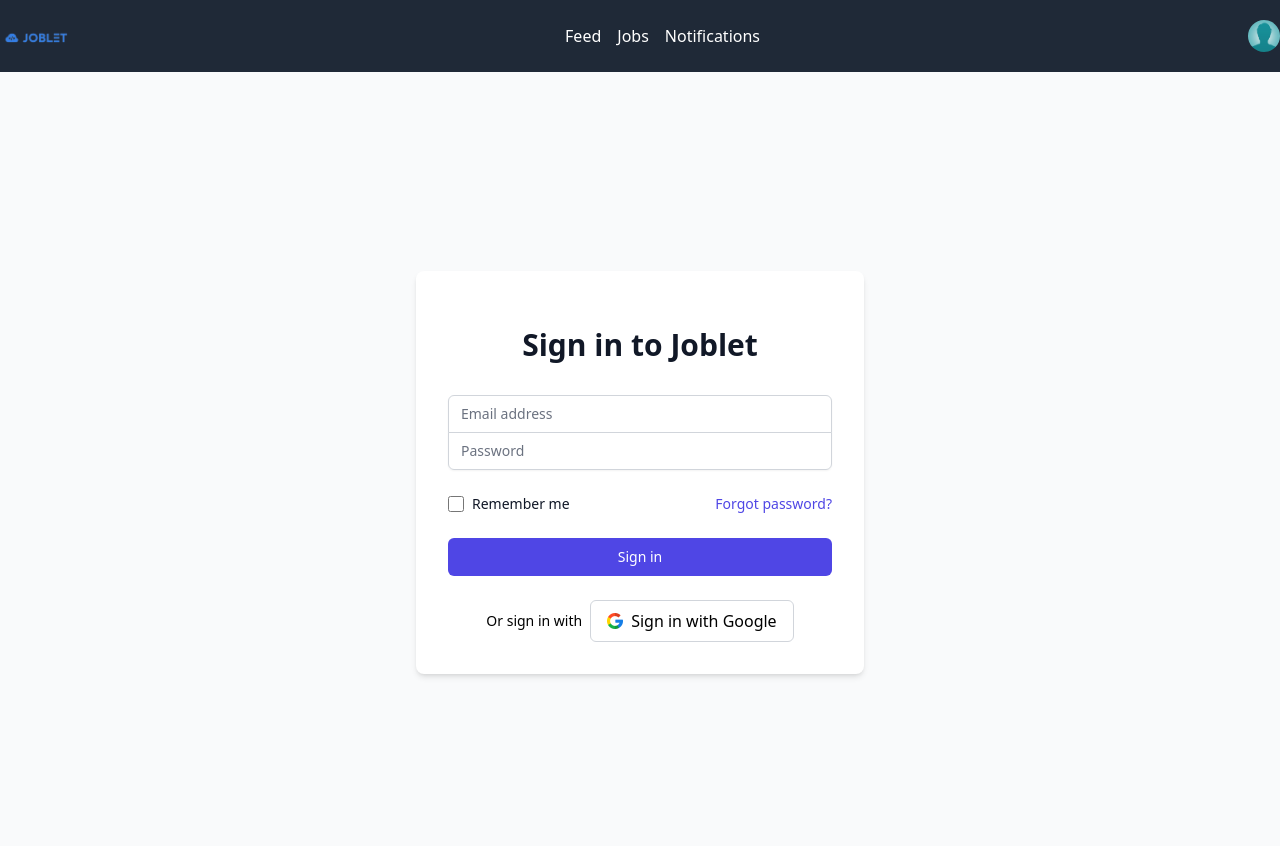
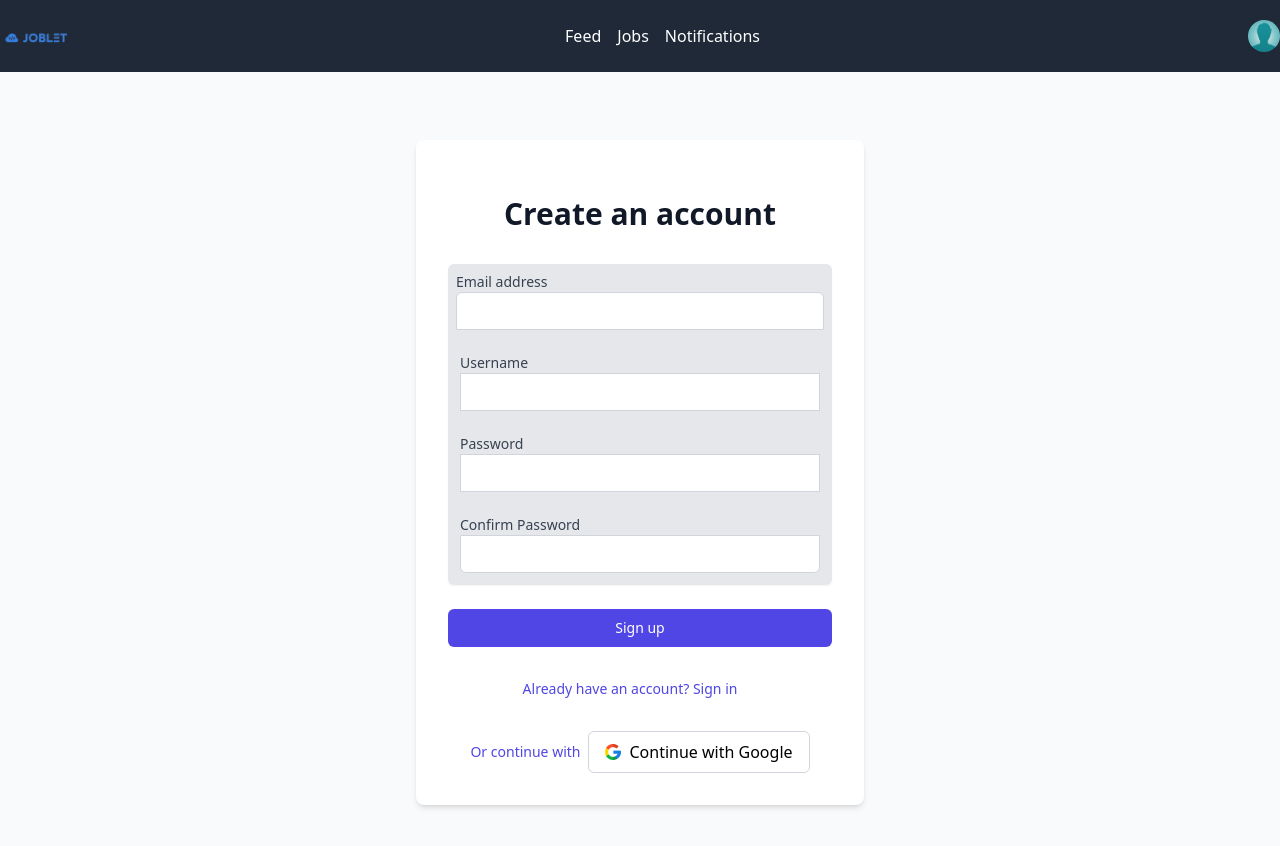
Before and after one commit to talib-raath/JobLet, a React (Create React App) app in the folder joblet/: page /login in a window 1280 px wide. Shown: the top 846 px of the page. Built offline with nearby package versions, Linux system fonts and the light colour scheme.

Commit message:
made some changing in styling

```diff
--- a/joblet/package.json
+++ b/joblet/package.json
@@ -8,6 +8,7 @@
     "@testing-library/user-event": "^13.5.0",
     "react": "^18.2.0",
     "react-dom": "^18.2.0",
+    "react-icons": "^5.0.1",
     "react-router-dom": "^6.22.3",
     "react-scripts": "5.0.1",
     "web-vitals": "^2.1.4"
--- a/joblet/src/App.js
+++ b/joblet/src/App.js
@@ -14,8 +14,9 @@ const App = () => {
     <Routes>
         <Route path="/" element={<Home/>} />
         <Route path="/jobs" element={<Jobs/>} />
-        <Route path="/login" element={<Signin/>} />
+        <Route path="/signin" element={<Signin/>} />
         <Route path="/signup" element={<Signup/>} />
+        <Route path="/login" element={<Signup/>} />
       </Routes>
       </BrowserRouter>
   );
--- a/joblet/src/pages/Signin.js
+++ b/joblet/src/pages/Signin.js
@@ -15,35 +15,43 @@ const Signin = () => {
             </h2>
           </div>
           <form className="mt-8 space-y-6" method='POST'>
-            <div className="rounded-md shadow-sm -space-y-px">
-              <div>
-                <label htmlFor="email-address" className="sr-only">
-                  Email address
-                </label>
+            <div className="rounded-md shadow-sm -space-y-px bg-gray-200 ">
+              <div className="mb-2 p-3">
                 <input
-                  id="email-address"
-                  name="email"
-                  type="email"
-                  autoComplete="email"
+                  id="username"
+                  name="username"
+                  type="text"
+                  autoComplete="username"
                   required
                   className="appearance-none rounded-none relative block w-full px-3 py-2 border border-gray-300 placeholder-gray-500 text-gray-900 rounded-t-md focus:outline-none focus:ring-indigo-500 focus:border-indigo-500 focus:z-10 sm:text-sm"
-                  placeholder="Email address"
+                  placeholder="Username"
                 />
               </div>
-              <div>
-                <label htmlFor="password" className="sr-only">
-                  Password
-                </label>
+              <div className="mb-4 p-3">
                 <input
-                  id="password"
-                  name="password"
-                  type="password"
-                  autoComplete="current-password"
+                  id="Password"
+                  name="Password"
+                  type="text"
+                  autoComplete="Password"
                   required
-                  className="appearance-none rounded-none relative block w-full px-3 py-2 border border-gray-300 placeholder-gray-500 text-gray-900 rounded-b-md focus:outline-none focus:ring-indigo-500 focus:border-indigo-500 focus:z-10 sm:text-sm"
+                  className="appearance-none rounded-none relative block w-full px-3 py-2 border border-gray-300 placeholder-gray-500 text-gray-900 rounded-t-md focus:outline-none focus:ring-indigo-500 focus:border-indigo-500 focus:z-10 sm:text-sm"
                   placeholder="Password"
                 />
               </div>
+
+              <div className="mb-4 p-3">
+                <input
+                  id="ConfirmPassword"
+                  name="ConfirmPassword"
+                  type="text"
+                  autoComplete="ConfirmPassword"
+                  required
+                  className="appearance-none rounded-none relative block w-full px-3 py-2 border border-gray-300 placeholder-gray-500 text-gray-900 rounded-t-md focus:outline-none focus:ring-indigo-500 focus:border-indigo-500 focus:z-10 sm:text-sm"
+                  placeholder="ConfirmPassword"
+                />
+              </div>
+
+
             </div>
 
             <div className="flex items-center justify-between">
@@ -60,13 +68,14 @@ const Signin = () => {
               </div>
 
               <div className="text-sm">
-                <Link to="/forgot-password" className="font-medium text-indigo-600 hover:text-indigo-500">
+                <Link to="/forgot-password" className="font-medium text-indigo-600 hover:text-indigo-500 ">
                   Forgot password?
                 </Link>
               </div>
             </div>
 
             <div>
+
               <button
                 type="submit"
                 className="w-full flex justify-center py-2 px-4 border border-transparent text-sm font-medium rounded-md text-white bg-indigo-600 hover:bg-indigo-700 focus:outline-none focus:ring-2 focus:ring-offset-2 focus:ring-indigo-500"
@@ -75,7 +84,13 @@ const Signin = () => {
               </button>
             </div>
 
-            <div className="flex items-center justify-center mt-4">
+            <div className="mt-4">
+              <div className="flex items-center justify-center">
+                <Link to="/signup" className="font-medium mr-5 mb-2  text-indigo-600 hover:text-indigo-500">
+                  Don't have an account? Sign up
+                </Link>
+              </div>
+              <div className="flex items-center justify-center mt-2">
                 <span className="text-sm mr-2">Or sign in with</span>
                 {/* Google Sign-In Button */}
                 <button
@@ -84,7 +99,8 @@ const Signin = () => {
                 >
                   <img className="w-4 h-4 mr-2" src={GoogleIcon} alt="Google Icon" />
                   Sign in with Google
-              </button >
+                </button>
+              </div>
             </div>
           </form>
         </div>
--- a/joblet/src/pages/Signup.js
+++ b/joblet/src/pages/Signup.js
@@ -1,39 +1,49 @@
-// Signup.js
 import React from 'react';
-import NavBar from "../components/NavBar/navbar"
+import NavBar from "../components/NavBar/navbar";
+import { Link } from 'react-router-dom';
+import GoogleIcon from '../assets/google.png';
 
 const Signup = () => {
   return (
-
     <>
-    <NavBar/>
+      <NavBar />
       <div className="min-h-screen flex items-center justify-center bg-gray-50 py-12 px-4 sm:px-6 lg:px-8">
-      <div className="max-w-md w-full space-y-8">
+        <div className="max-w-md w-full space-y-8 bg-white p-8 rounded-lg shadow-md">
           <div>
             <h2 className="mt-6 text-center text-3xl font-extrabold text-gray-900">
               Create an account
             </h2>
           </div>
-        <form className="mt-8 space-y-6">
-          {/* Sign-up form fields */}
-          {/* Replace the input fields with your actual form fields */}
-          <div className="rounded-md shadow-sm -space-y-px">
-            <div>
-              <label htmlFor="email-address" className="sr-only">
+          <form className="mt-8 space-y-6" method='POST'>
+            <div className="rounded-md shadow-sm -space-y-px bg-gray-200">
+              <div className="mb-1 p-2">
+                <label htmlFor="email" className="block text-sm font-medium text-gray-700">
                   Email address
                 </label>
                 <input
-                id="email-address"
+                  id="email"
                   name="email"
                   type="email"
                   autoComplete="email"
                   required
                   className="appearance-none rounded-none relative block w-full px-3 py-2 border border-gray-300 placeholder-gray-500 text-gray-900 rounded-t-md focus:outline-none focus:ring-indigo-500 focus:border-indigo-500 focus:z-10 sm:text-sm"
-                placeholder="Email address"
                 />
               </div>
-            <div>
-              <label htmlFor="password" className="sr-only">
+              <div className="mb-4 p-3">
+                <label htmlFor="username" className="block text-sm font-medium text-gray-700">
+                  Username
+                </label>
+                <input
+                  id="username"
+                  name="username"
+                  type="text"
+                  autoComplete="username"
+                  required
+                  className="appearance-none rounded-none relative block w-full px-3 py-2 border border-gray-300 placeholder-gray-500 text-gray-900 focus:outline-none focus:ring-indigo-500 focus:border-indigo-500 focus:z-10 sm:text-sm"
+                />
+              </div>
+              <div className="mb-4 p-3">
+                <label htmlFor="password" className="block text-sm font-medium text-gray-700">
                   Password
                 </label>
                 <input
@@ -42,8 +52,20 @@ const Signup = () => {
                   type="password"
                   autoComplete="new-password"
                   required
+                  className="appearance-none rounded-none relative block w-full px-3 py-2 border border-gray-300 placeholder-gray-500 text-gray-900 focus:outline-none focus:ring-indigo-500 focus:border-indigo-500 focus:z-10 sm:text-sm"
+                />
+              </div>
+              <div className="mb-4 p-3">
+                <label htmlFor="confirm-password" className="block text-sm font-medium text-gray-700">
+                  Confirm Password
+                </label>
+                <input
+                  id="confirm-password"
+                  name="confirm-password"
+                  type="password"
+                  autoComplete="confirm-password"
+                  required
                   className="appearance-none rounded-none relative block w-full px-3 py-2 border border-gray-300 placeholder-gray-500 text-gray-900 rounded-b-md focus:outline-none focus:ring-indigo-500 focus:border-indigo-500 focus:z-10 sm:text-sm"
-                placeholder="Password"
                 />
               </div>
             </div>
@@ -51,15 +73,30 @@ const Signup = () => {
             <div>
               <button
                 type="submit"
-              className="group relative w-full flex justify-center py-2 px-4 border border-transparent text-sm font-medium rounded-md text-white bg-indigo-600 hover:bg-indigo-700 focus:outline-none focus:ring-2 focus:ring-offset-2 focus:ring-indigo-500"
+                className="w-full flex justify-center py-2 px-4 border border-transparent text-sm font-medium rounded-md text-white bg-indigo-600 hover:bg-indigo-700 focus:outline-none focus:ring-2 focus:ring-offset-2 focus:ring-indigo-500"
               >
                 Sign up
               </button>
             </div>
           </form>
+
+          <div className="text-sm text-center mt-4">
+            <p className="font-medium mr-5 mb-2  text-indigo-600 hover:text-indigo-500">Already have an account? <Link to="/signin" >Sign in</Link></p>
+          </div>
+
+          <div className="flex items-center justify-center mt-4">
+            <span className="text-sm mr-2 text-indigo-600">Or continue with</span>
+            {/* Google Sign-Up Button */}
+            <button
+              type="button"
+              className="flex items-center justify-center py-2 px-4 border border-gray-300 rounded-md bg-white hover:bg-gray-100"
+            >
+              <img className="w-4 h-4 mr-2" src={GoogleIcon} alt="Google Icon" />
+              Continue with Google
+            </button>
           </div>
         </div>
-
+      </div>
     </>
   );
 };
```
Also changed, not shown: 1 other file (tests, documents, lock files or other folders). Lines whose indentation alone changed are shown as unchanged.
